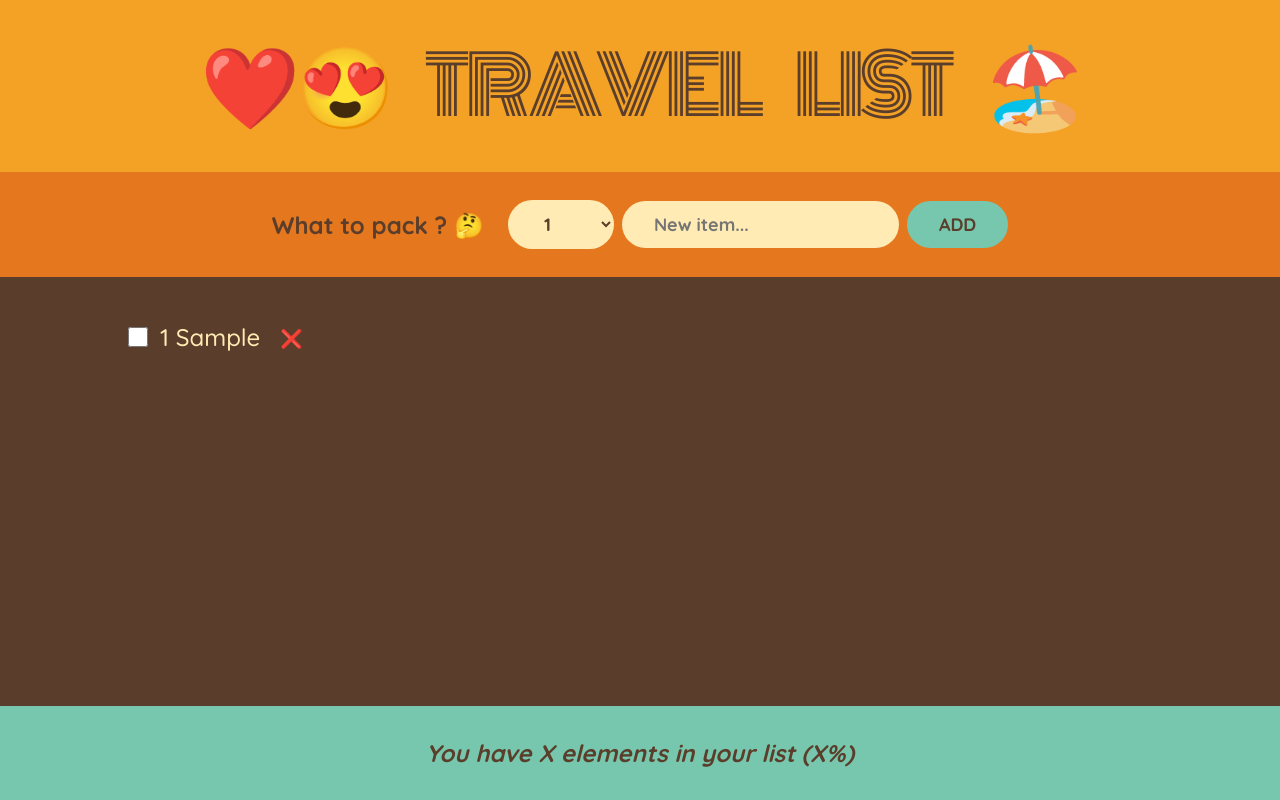
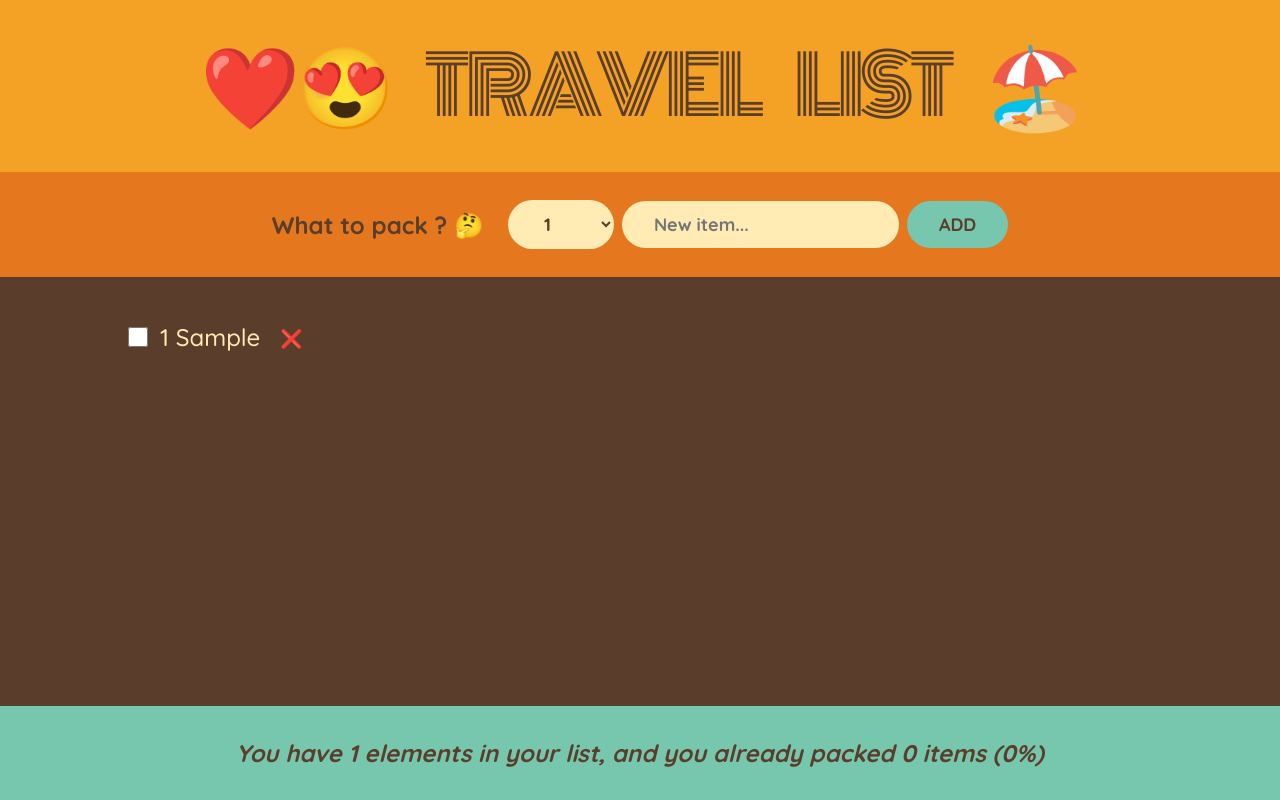
Before and after one commit to Abanoubmedhatseif/reactTravelList, a React (Create React App) app: page / in a window 1280 px wide. Both pictures are taken after typing "Sample" into the empty fields and a click on the button "ADD". Built offline with nearby package versions, Linux system fonts and the light colour scheme; the HTML template or start-up script is replaced by a standard one.

Commit message:
Added stats logic

```diff
--- a/src/App.js
+++ b/src/App.js
@@ -28,7 +28,7 @@ export default function App() {
         handleDelete={handleDelete}
         handleToggle={handleToggle}
       />
-      <Stats />
+      <Stats items={items} />
     </div>
   );
 }
@@ -108,10 +108,27 @@ function Item({ item, handleDelete, handleToggle }) {
   );
 }
 
-function Stats() {
+function Stats({ items }) {
+  if (!items.length) {
+    return (
+      <div className="stats">
+        <em>Start Adding to your List ✈️</em>
+      </div>
+    );
+  }
+
+  const numberOfItems = items.length;
+  const packedItems = items.filter((item) => item.checked).length;
+  const precentagePacked = Math.round((packedItems / numberOfItems) * 100);
+
   return (
     <footer className="stats">
-      <em>You have X elements in your list (X%)</em>
+      <em>
+        {precentagePacked === 100
+          ? "You've got everything, we are good to go （￣︶￣）↗　"
+          : `You have ${numberOfItems} elements in your list, and you already packed
+        ${packedItems} items (${precentagePacked}%)`}
+      </em>
     </footer>
   );
 }
```
